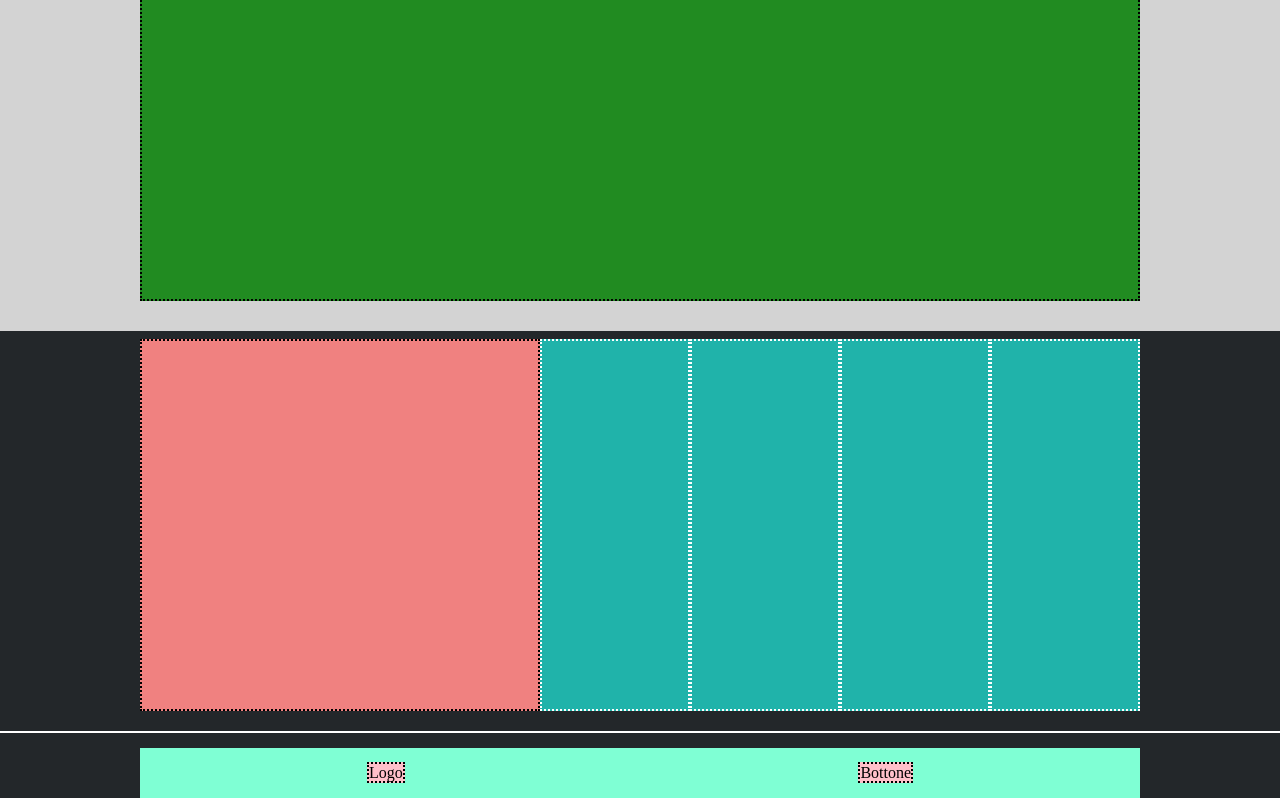
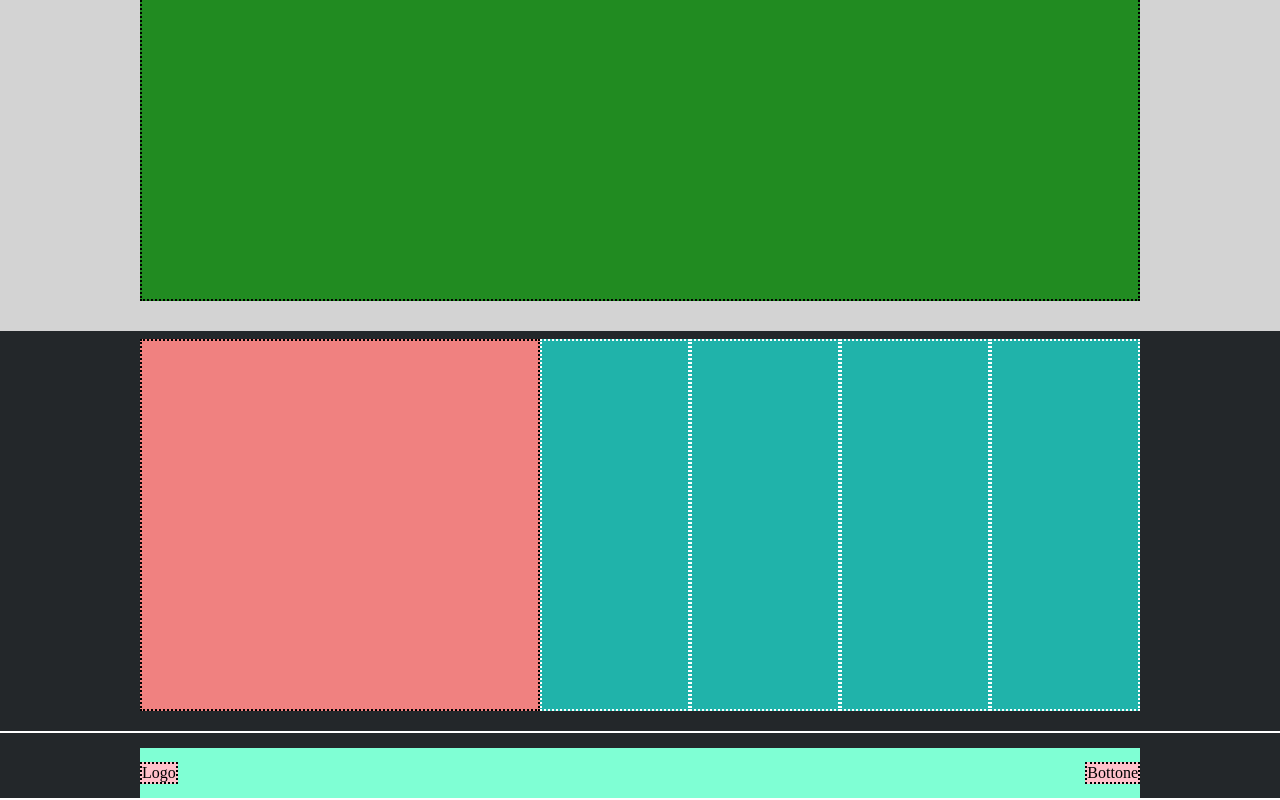
Before and after one commit to SimoneCriscuolo233/htmlcss-struttura-discord, a plain HTML site: page index.html in a window 1280 px wide. Shown: the part 2421-3221 px from the top of the page. Drawn offline with Linux system fonts and the light colour scheme.

Commit message:
[UPD] end footer

```diff
--- a/assest/css/style.css
+++ b/assest/css/style.css
@@ -50,6 +50,10 @@ footer .container {
 
 .margin {
   margin: 25px auto;
+}
+
+.m-0 {
+  margin: 0;
 }
 
 /*****Padding*******/
--- a/index.html
+++ b/index.html
@@ -53,8 +53,8 @@
   </main>
   <footer class="bg-darkgray">
     <div class="container box bg-lightgreen">
-      <div class=""><span class="bg-lightpink border bd-black">Logo</span></div>
-      <div class=""><span class="t-center bg-lightpink border bd-black">Bottone</span></div>
+      <div class=" m-0 bg-lightpink border bd-black">Logo</div>
+      <div class="m-0 bg-lightpink border bd-black">Bottone</div>
     </div>
   </footer>
 
```
